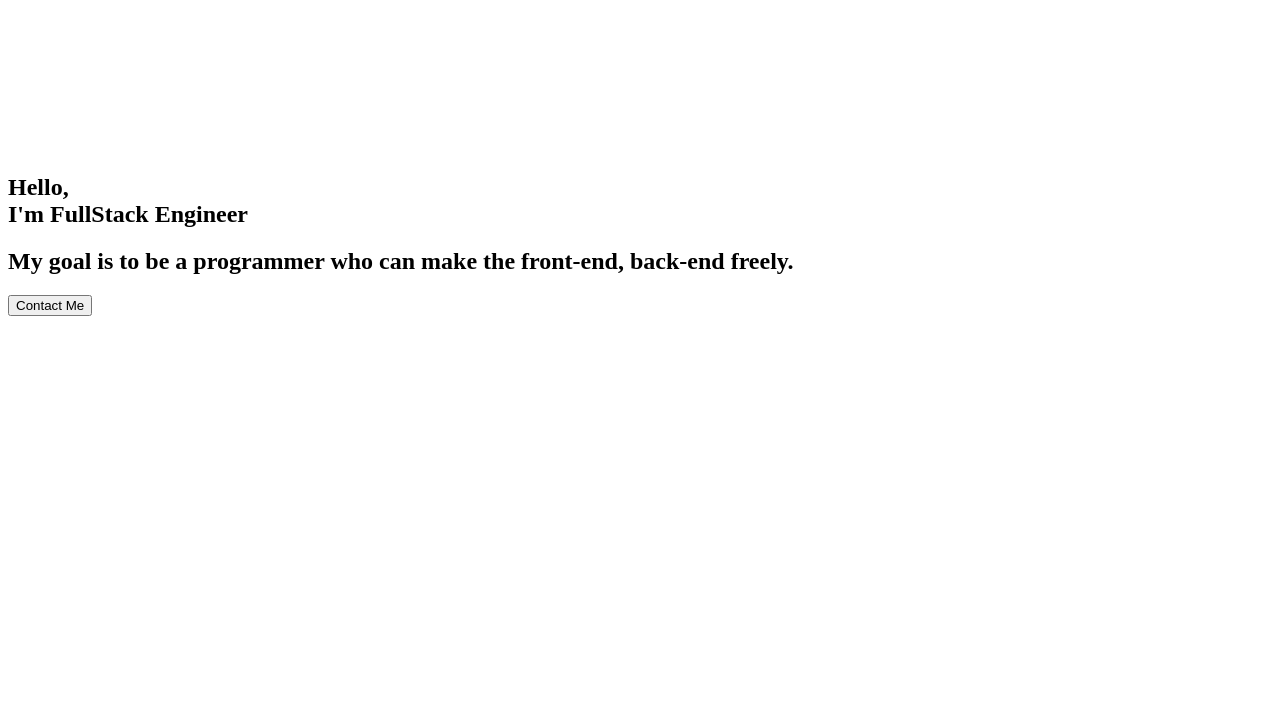
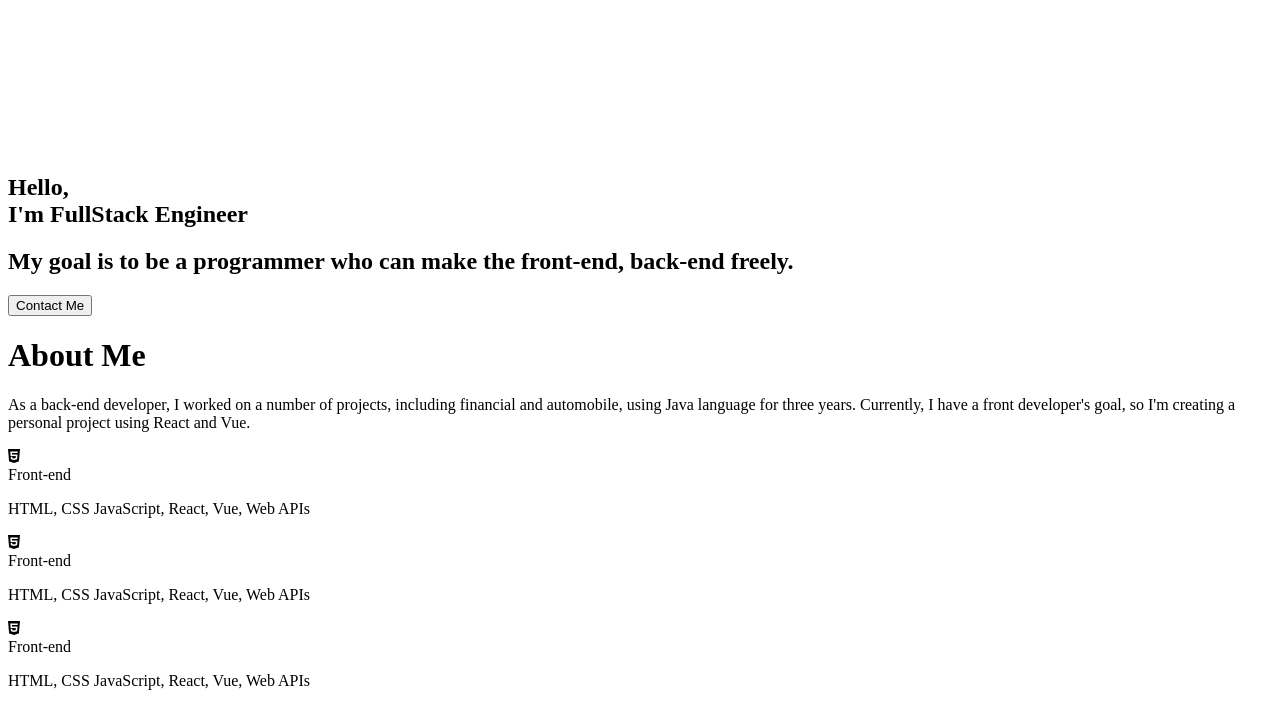
Before and after one commit to doguri1031/portfolio, a plain HTML site: page index.html in a window 1280 px wide. Shown: the part 558-1286 px from the top of the page. Before the commit the page ends 882 px from the top, so only its background shows below. Drawn offline with Linux system fonts and the light colour scheme.

Commit message:
add About Me Section

```diff
--- a/index.html
+++ b/index.html
@@ -39,6 +39,42 @@
         </section>
         <!-- About -->
         <section id="about"></section>
+        <h1>About Me</h1>
+        <p>As a back-end developer, I worked on a number of projects, including financial and automobile, using Java language for three years. Currently, I have a front developer's goal, so I'm creating a personal project using React and Vue.</p>
+        <div class="about__majors">
+            <div class="major">
+                <div class="major__icon">
+                    <i class="fab fa-html5"></i>
+                </div>
+                <div class="major__title">Front-end</div>
+                <div class="major__description">
+                    <p>HTML, CSS JavaScript, React, Vue, Web APIs</p>
+                </div>
+            </div>
+            <div class="major">
+                <div class="major__icon">
+                    <i class="fab fa-html5"></i>
+                </div>
+                <div class="major__title">Front-end</div>
+                <div class="major__description">
+                    <p>HTML, CSS JavaScript, React, Vue, Web APIs</p>
+                </div>
+            </div>
+            <div class="major">
+                <div class="major__icon">
+                    <i class="fab fa-html5"></i>
+                </div>
+                <div class="major__title">Front-end</div>
+                <div class="major__description">
+                    <p>HTML, CSS JavaScript, React, Vue, Web APIs</p>
+                </div>
+            </div>
+        </div>
+        <div class="about__jobs">
+            <img src="" alt="" class="job__logo"/>
+            <p class="job__name"></p>
+            <p class="job__period"></p>
+        </div>
         <!-- Skills -->
         <section id="skils"></section>
         <!-- Work -->
```
